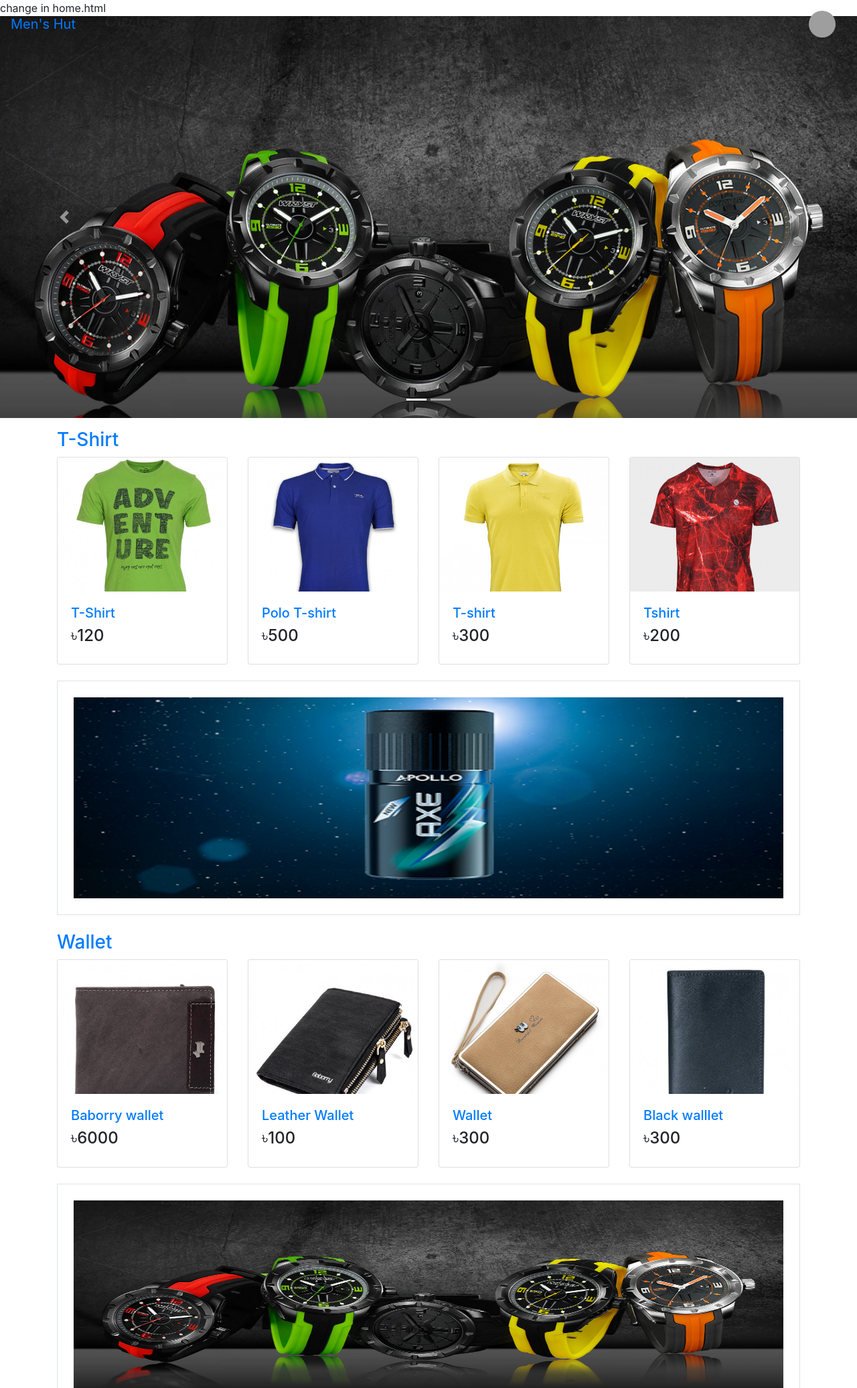
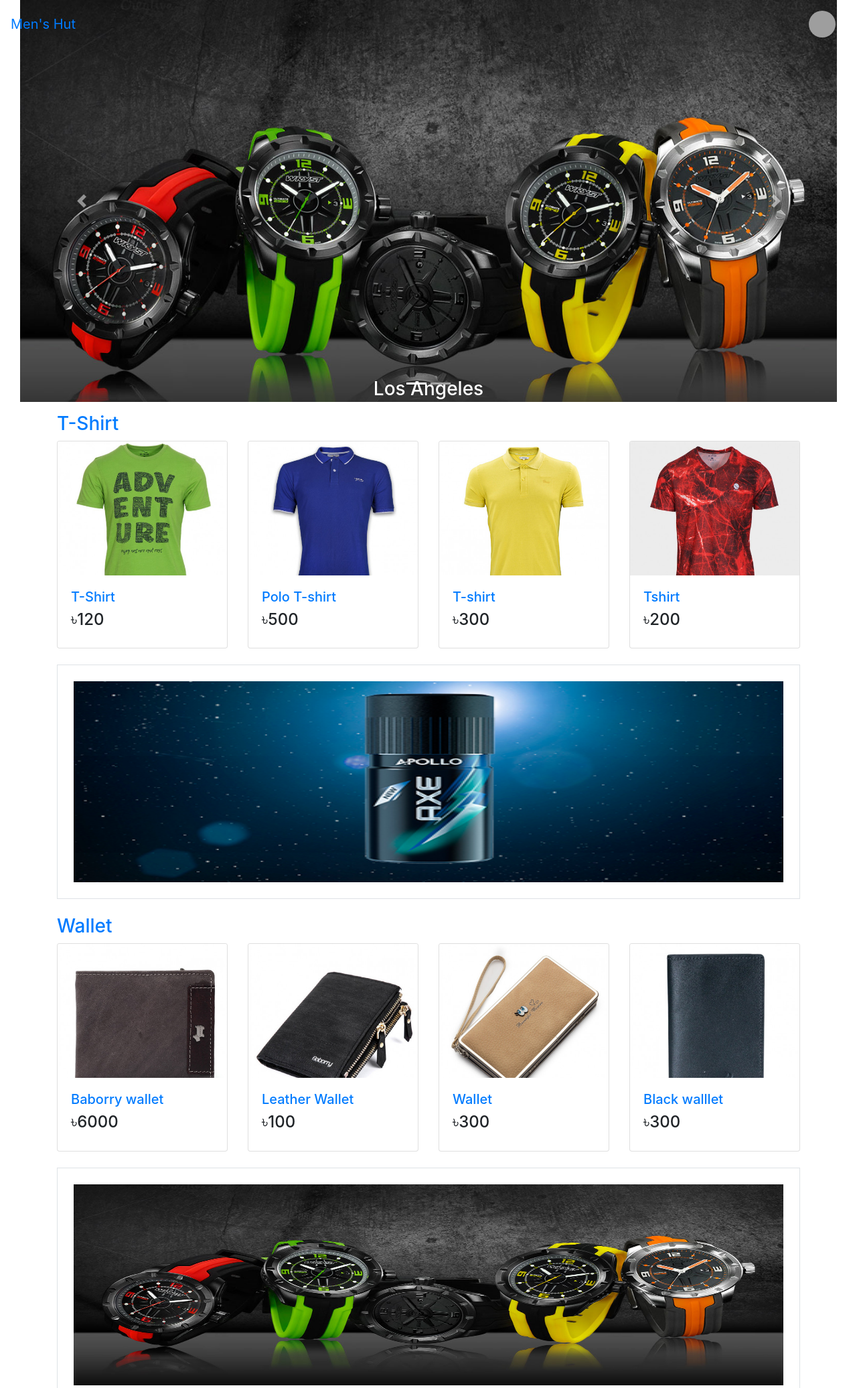
Before and after one commit to Deepak802/Ecommerce, a Flask app: page / in a window 1280 px wide. Shown: the top 2072 px of the page at 67% size. Run offline with Flask 2, Linux system fonts and the light colour scheme; data comes from the database, SQL or seed files in the repository; some libraries are stand-ins or nearby versions; grey boxes are pictures that could not be loaded.

Commit message:
change containner

```diff
--- a/templates/home.html
+++ b/templates/home.html
@@ -1,7 +1,7 @@
 {% extends 'layout.html' %} {% block body %}
 <!-- Page Content -->
-change in home.html
-<div class="row">
+<div class="container-fluid">
+
     <!-- /.col-lg-3 -->
     <div class="col-lg-12">
 
```
